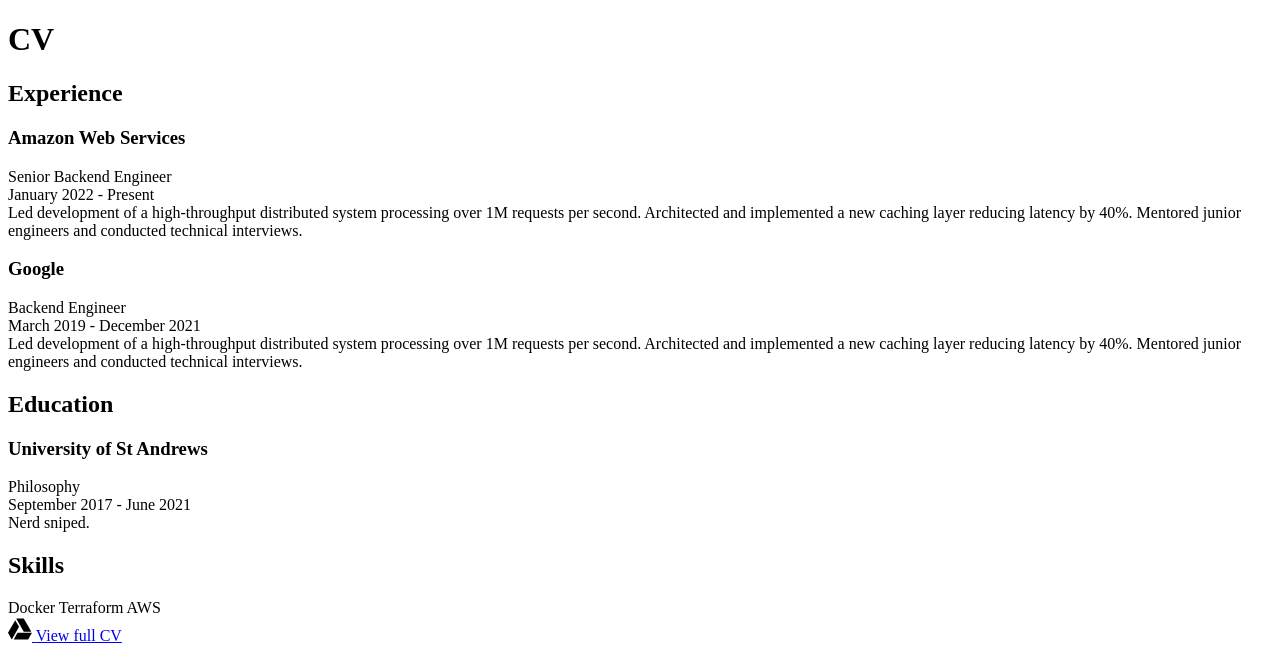
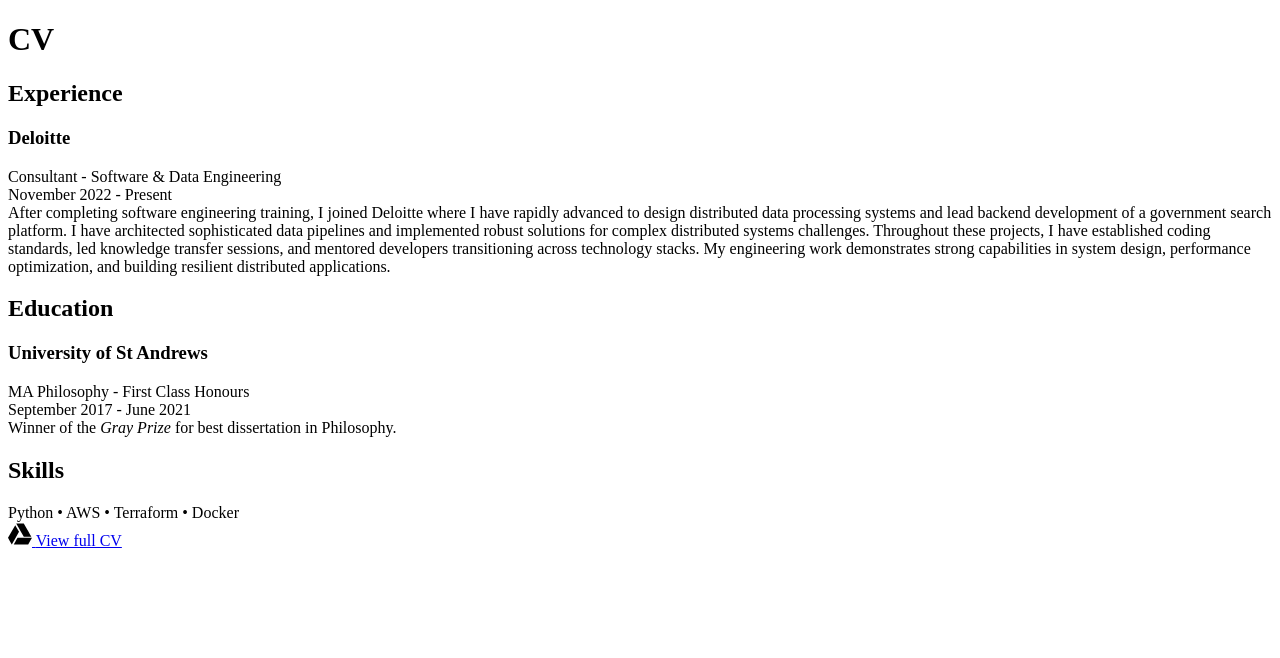
Before and after one commit to joehasson/joe-hasson.com, a Python web app: template templates/cv.html in a window 1280 px wide. Shown: the part 142-800 px from the top of the page. Run offline with Jinja, Linux system fonts and the light colour scheme; the template is opened without the code that fills it, so the values that code supplies are empty.

Commit message:
First draft of some CV content

```diff
--- a/templates/cv.html
+++ b/templates/cv.html
@@ -9,41 +9,25 @@
     <div class="experience-grid">
             <div class="experience-item">
                 <div class="experience-header">
-                    <h3 class="company">Amazon Web Services</h3>
-                    <div class="job-title">Senior Backend Engineer</div>
-                    <div class="dates">January 2022 - Present</div>
+                    <h3 class="company">Deloitte</h3>
+                    <div class="job-title">Consultant - Software & Data Engineering</div>
+                    <div class="dates">November 2022 - Present</div>
                 </div>
                 <div class="experience-details">
-                    Led development of a high-throughput distributed system processing over 1M requests per second.
-                    Architected and implemented a new caching layer reducing latency by 40%.
-                    Mentored junior engineers and conducted technical interviews.
+                    After completing software engineering training, I joined Deloitte where I have rapidly advanced to design distributed data processing systems and lead backend development of a government search platform. I have architected sophisticated data pipelines and implemented robust solutions for complex distributed systems challenges. Throughout these projects, I have established coding standards, led knowledge transfer sessions, and mentored developers transitioning across technology stacks. My engineering work demonstrates strong capabilities in system design, performance optimization, and building resilient distributed applications.
                 </div>
             </div>
-
-            <div class="experience-item">
-                <div class="experience-header">
-                    <h3 class="company">Google</h3>
-                    <div class="job-title">Backend Engineer</div>
-                    <div class="dates">March 2019 - December 2021</div>
-                </div>
-                <div class="experience-details">
-                    Led development of a high-throughput distributed system processing over 1M requests per second.
-                    Architected and implemented a new caching layer reducing latency by 40%.
-                    Mentored junior engineers and conducted technical interviews.
-                </div>
-            </div>
-        </div>
 
     <h2>Education</h2>
     <div class="experience-grid">
             <div class="experience-item">
                 <div class="experience-header">
                     <h3 class="company">University of St Andrews</h3>
-                    <div class="job-title">Philosophy</div>
+                    <div class="job-title">MA Philosophy - First Class Honours</div>
                     <div class="dates">September 2017 - June 2021</div>
                 </div>
                 <div class="experience-details">
-                    Nerd sniped.
+                    Winner of the <i>Gray Prize</i> for best dissertation in Philosophy.
                 </div>
             </div>
     </div>
@@ -52,7 +36,7 @@
     <div class="experience-grid">
             <div class="experience-item">
                 <div class="experience-details">
-                    Docker Terraform AWS
+                    Python • AWS • Terraform • Docker
                 </div>
             </div>
     </div>
```
Also changed, not shown: static/cv.html (+7 -23 lines).
